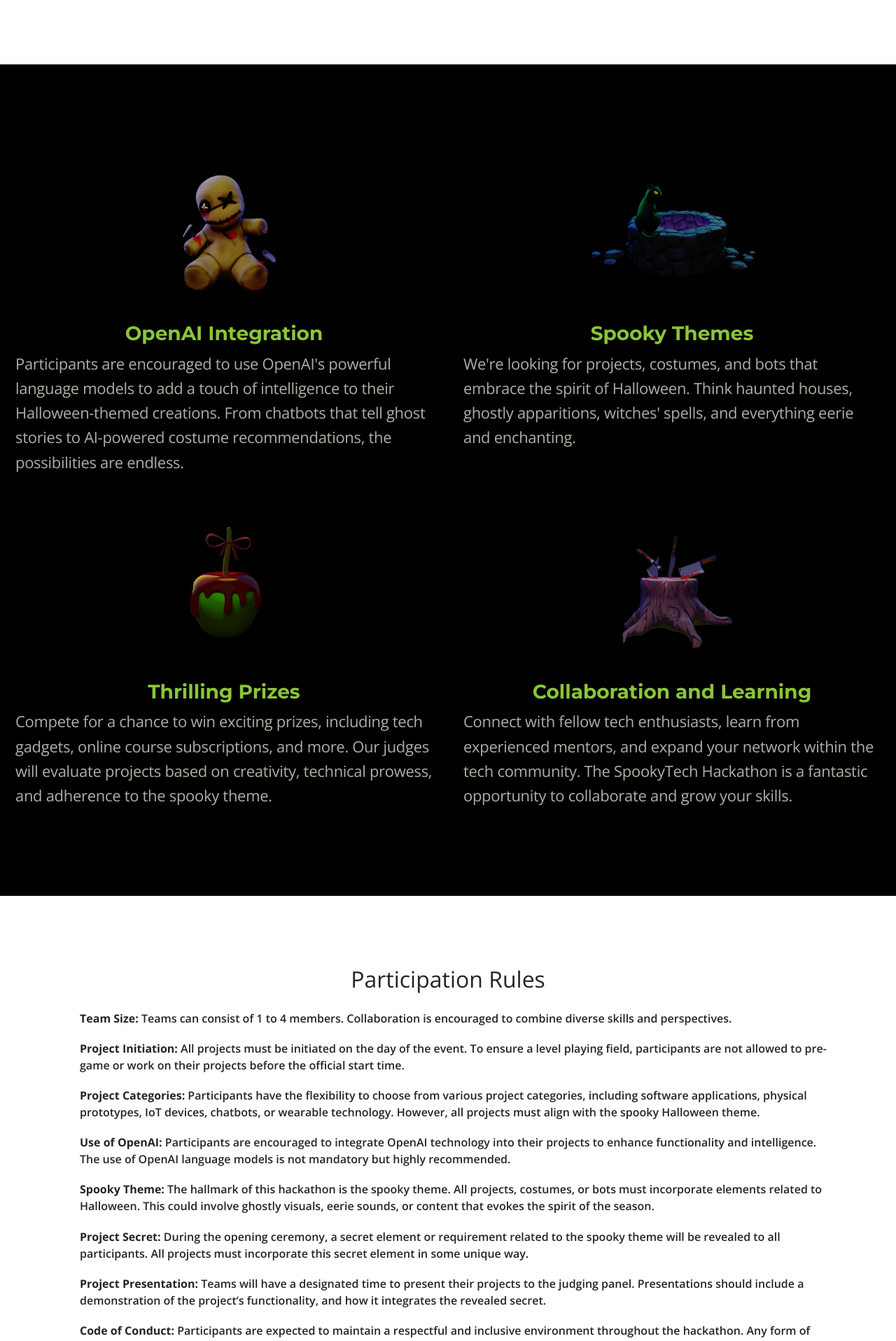
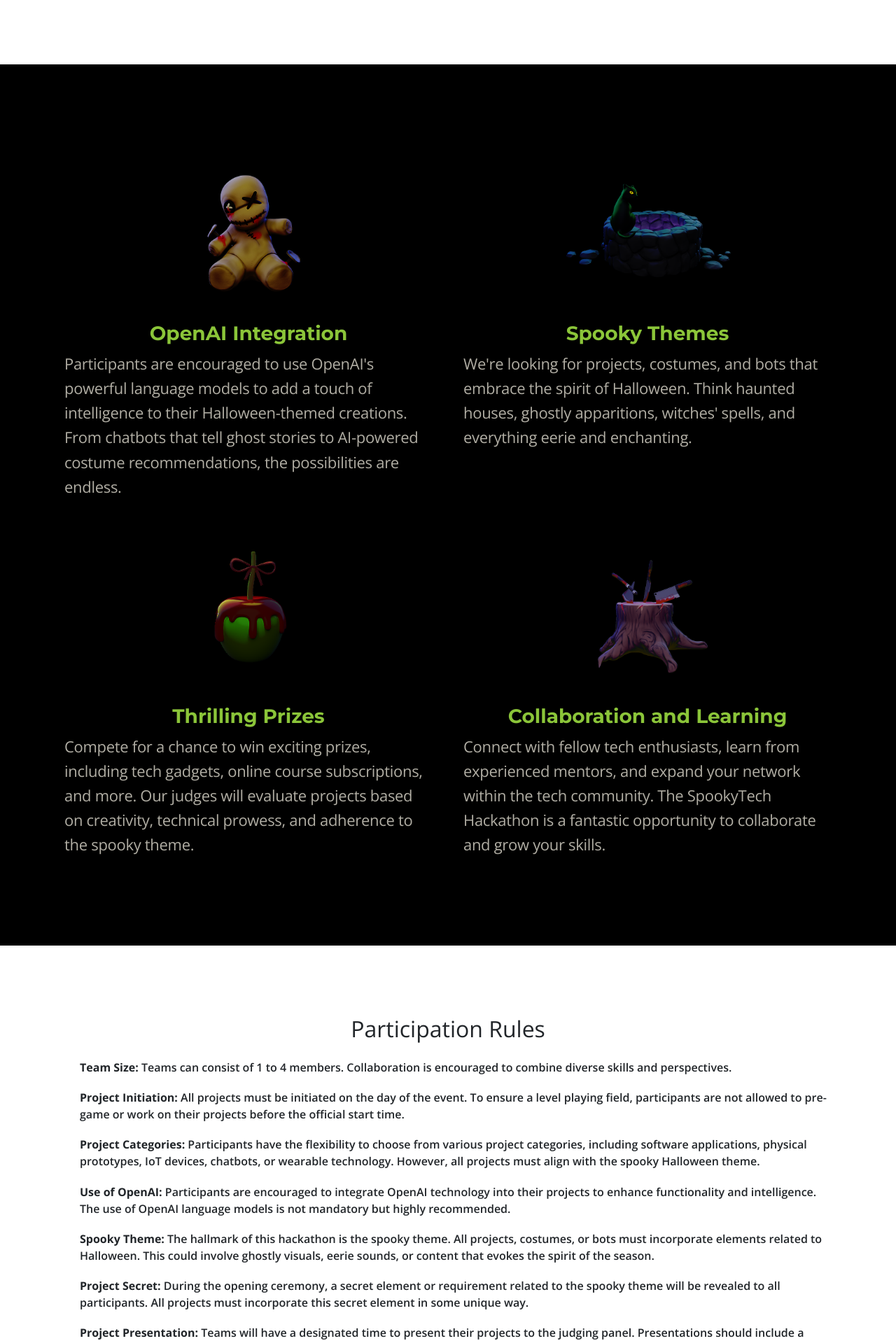
Before and after one commit to codeworksacademy/hackoween_23, a Jekyll site: the page built from index.html, in a window 1280 px wide. Shown: the part 1251-3167 px from the top of the page at 70% size. Built offline with Jekyll 4.4.1, drawn with Linux system fonts in a browser that asks for light colours; nearby versions of some CDN libraries.

Commit message:
container

```diff
--- a/_config.yml
+++ b/_config.yml
@@ -63,9 +63,9 @@
   hero:
     links:
       - text: "Apply"
-        href: ""
+        href: "https://www.eventbrite.com/e/codeworks-hack-0-ween-registration-726405607727"
       - text: "Sponsor"
-        href: ""
+        href: "https://codeworksacademy.com/hackoween_23/images/SponsorPacket.pdf"
 
   about:
     description: |
--- a/index.html
+++ b/index.html
@@ -17,7 +17,7 @@
 </section>
 
 <section class="info bg-black text-theme">
-  <div class="container-fluid">
+  <div class="container">
     <div class="items row">
       {% for section in site.event.info.sections %}
       <div class="col-12 col-lg-6">
```
